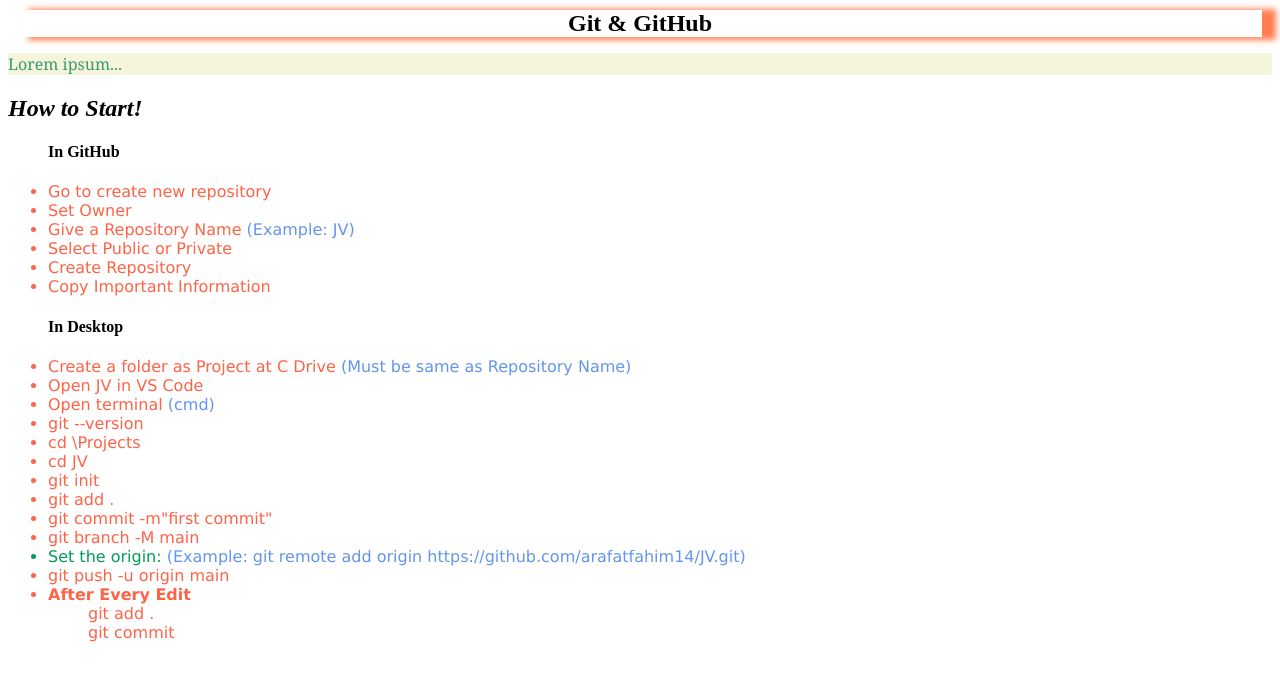
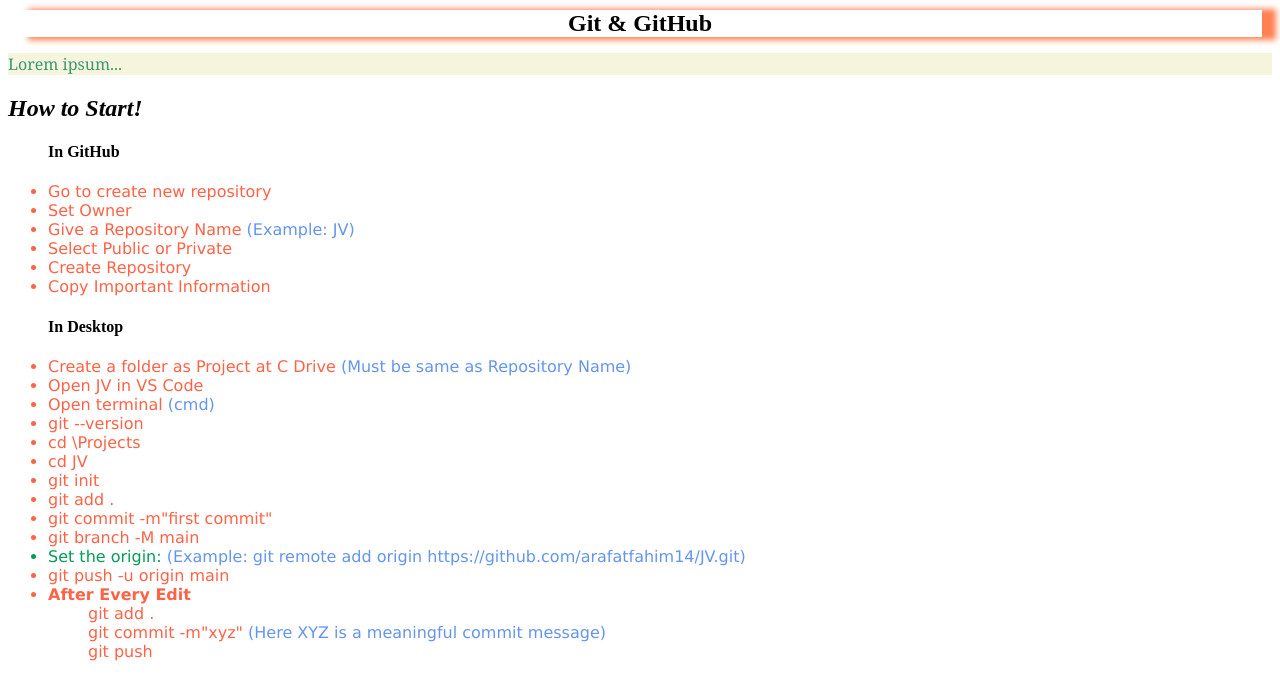
Before and after one commit to arafatfahim14/First-Rep, a plain HTML site: page index.html in a window 1280 px wide. Drawn offline with Linux system fonts and the light colour scheme.

Commit message:
second update

```diff
--- a/index.html
+++ b/index.html
@@ -38,7 +38,8 @@
             <li>git push -u origin main</li>
             <li> <b>After Every Edit</b>
                     <ol>git add .</ol>
-                    <ol>git commit</ol>
+                    <ol>git commit -m"xyz" <span>(Here XYZ is a meaningful commit message)</span></ol>
+                    <ol>git push</ol>
             </li>
 
         </ul>
```
